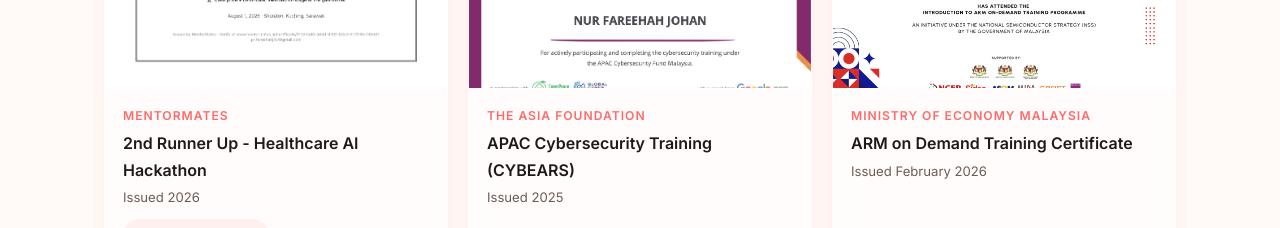
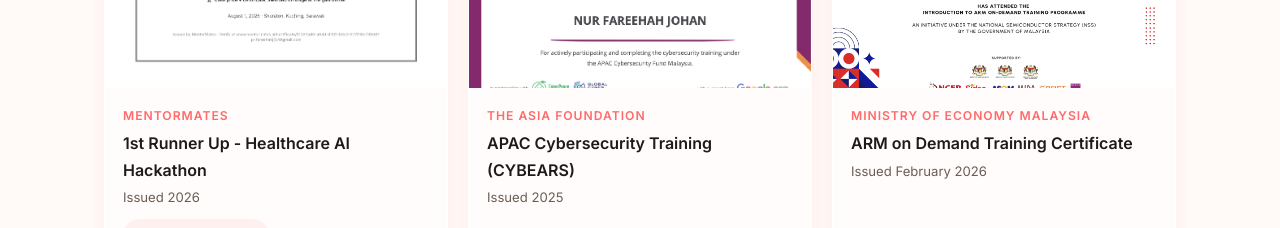
Before and after one commit to fafabeepbeep/portfolio, a React (Vite) app: page / in a window 1280 px wide. Shown: the part 7920-8148 px from the top of the page. Built offline with nearby package versions, Linux system fonts and the light colour scheme.

Commit message:
update typo

```diff
--- a/src/projectData.js
+++ b/src/projectData.js
@@ -166,7 +166,7 @@
 // -----------------------------------------------------------------------------
 export const certificates = [
   {
-    name: "2nd Runner Up - Healthcare AI Hackathon",
+    name: "1st Runner Up - Healthcare AI Hackathon",
     issuer: "MentorMates",
     date: "2026",
     credentialId: "",
```
